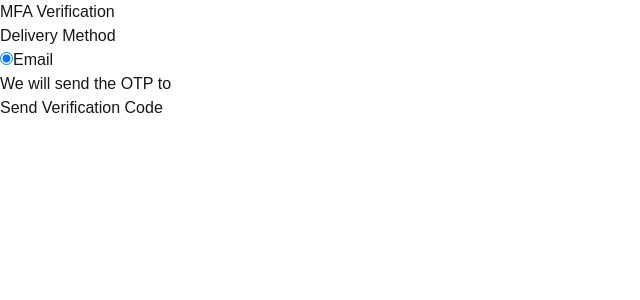
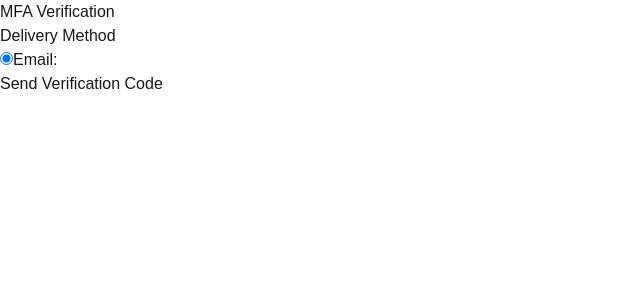
Before and after one commit to Santin203/ITSM, a Next.js app: page /mfa in a window 1280 px wide. Shown: the top 300 px of the page, without its empty margins (0-640 px from the left). Built offline with nearby package versions, Linux system fonts and the light colour scheme.

Commit message:
small ui fixes

```diff
--- a/src/app/mfa/page.tsx
+++ b/src/app/mfa/page.tsx
@@ -115,18 +115,19 @@ export default function Login() {
               <div className="flex gap-4">
                 <label className="flex items-center text-gray-700">
                   <input
-                    type="radio"
-                    value="email"
-                    checked={deliveryMethod === "email"}
-                    onChange={() => setDeliveryMethod("email")}
-                    className="mr-2"
+                  type="radio"
+                  value="email"
+                  checked={deliveryMethod === "email"}
+                  onChange={() => setDeliveryMethod("email")}
+                  className="mr-2"
                   />
-                  Email
+                  Email: {email.replace(/(.{2})(.*)(?=@)/, (gp1, gp2, gp3) => {
+                  return gp2 + "*".repeat(gp3.length);
+                  })}
                 </label>
               </div>
             </div>
 
-            <p className="text-gray-700 mb-4">We will send the OTP to {email}</p>
 
             <button
               type="button"
@@ -150,6 +151,9 @@ export default function Login() {
                 className={`w-full p-2 border rounded-lg text-gray-700 ${otpInvalid ? 'border-red-500' : 'border-gray-300'}`}
               />
             </div>
+            {otpInvalid && (
+              <p className="text-red-500 text-sm mt-2">Invalid OTP. Please try again.</p>
+            )}
             <button
               type="button"
               onClick={() => handleVerifyOtp(otp, email)}
@@ -163,6 +167,7 @@ export default function Login() {
         {otpError && (
           <p className="text-red-500 text-sm mt-2">Error sending OTP. Please try again.</p>
         )}
+
       </div>
     </div>
   );
```
